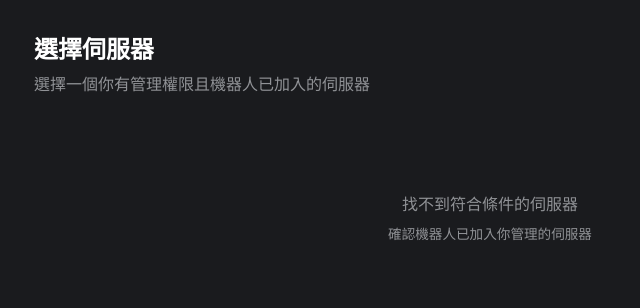
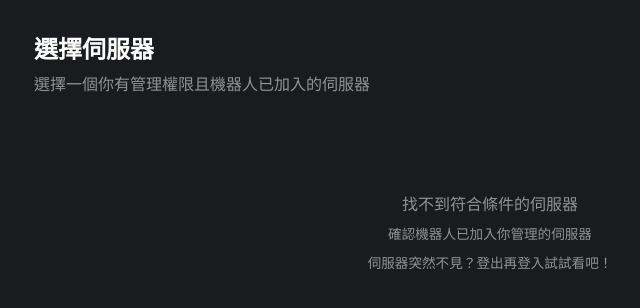
Before and after one commit to AvianJay/useless-script, a Flask app: template discord/templates/panel.html in a window 1280 px wide. Shown: the part 57-365 px from the top of the page, without its empty margins (150-790 px from the left). Run offline with Flask 3, Linux system fonts and the light colour scheme; the template is opened without the code that fills it, so the values that code supplies are empty; parts of the project's set-up code (start-up, migrations or seed data) failed here and were passed over.

Commit message:
add hint

```diff
--- a/discord/templates/panel.html
+++ b/discord/templates/panel.html
@@ -45,6 +45,7 @@
             <div class="empty-state">
                 <p>找不到符合條件的伺服器</p>
                 <p class="empty-hint">確認機器人已加入你管理的伺服器</p>
+                <p class="empty-hint">伺服器突然不見？登出再登入試試看吧！</p>
             </div>
             {% endif %}
         </div>
```
